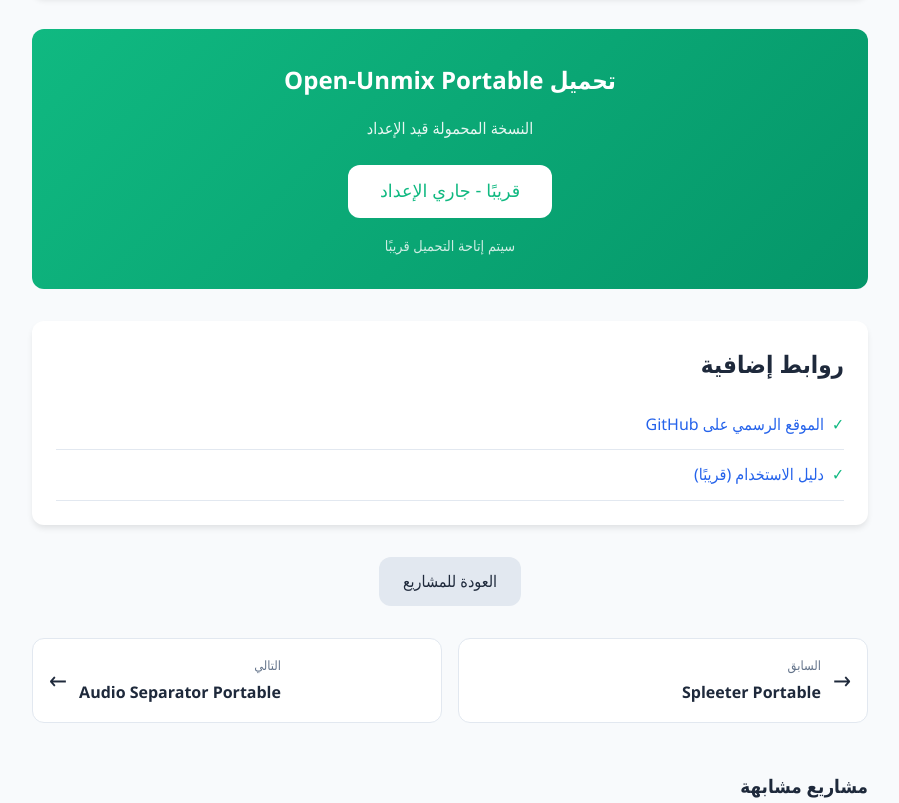
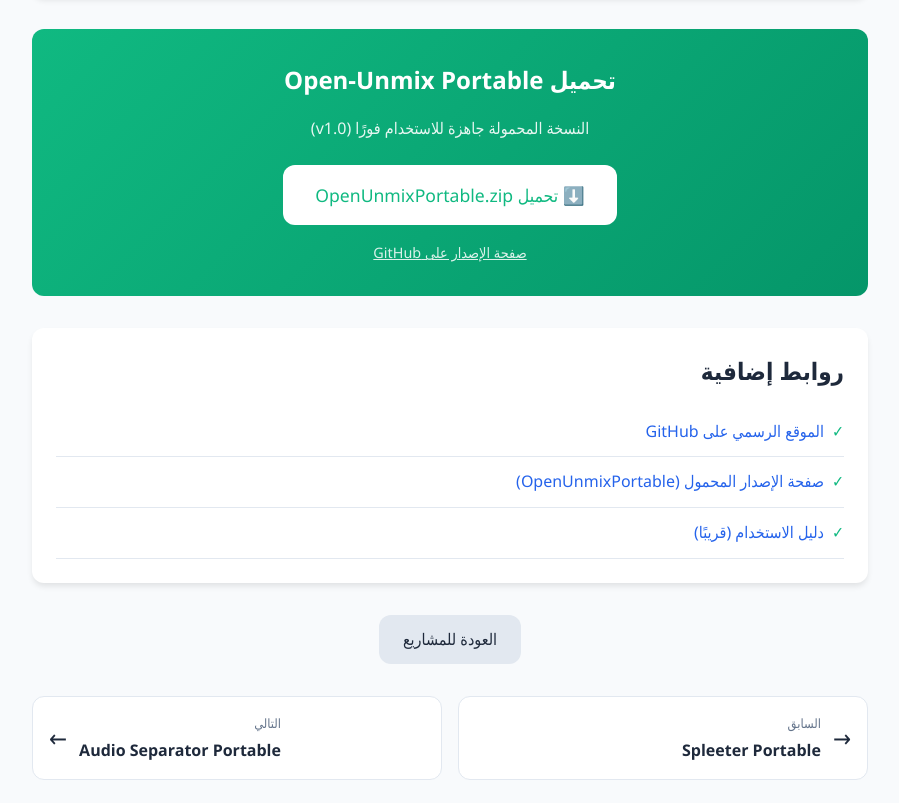
Before and after one commit to medhathamam/portable, a plain HTML site: page projects/open-unmix/index.html in a window 1280 px wide. Shown: the part 1286-2089 px from the top of the page, without its empty margins (190-1089 px from the left). Drawn offline with Linux system fonts and the light colour scheme; files whose address does not match are found by name.

Commit message:
Update status and download information in index.html

```diff
--- a/projects/open-unmix/index.html
+++ b/projects/open-unmix/index.html
@@ -47,6 +47,7 @@
             <ul class="navbar-menu">
                 <li><a href="../../index.html">الرئيسية</a></li>
                 <li><a href="../index.html">المشاريع</a></li>
+                <li><a href="../../releases/index.html">الإصدارات</a></li>
                 <li><a href="../../categories/audio.html">الصوت</a></li>
                 <li><a href="../../categories/ai.html">الذكاء الاصطناعي</a></li>
             </ul>
@@ -61,7 +62,7 @@
             <h1>Open-Unmix Portable</h1>
             <div class="project-meta">
                 <span>التصنيف: الصوت</span>
-                <span>الحالة: قريبًا</span>
+                <span>الحالة: جاهز للتحميل</span>
                 <span>الإصدار: v1.0</span>
             </div>
         </div>
@@ -74,7 +75,7 @@
                 توفر نماذج مدربة مسبقًا لفصل المسارات الصوتية بجودة عالية.
             </p>
             <p style="margin-top: 1rem;">
-                النسخة المحمولة ستحتوي على جميع الملفات اللازمة لتشغيل الأداة دون الحاجة لتثبيت Python أو المكتبات.
+                النسخة المحمولة تتيح لك تشغيل الأداة مباشرة دون الحاجة لتثبيت Python أو المكتبات.
             </p>
         </div>
 
@@ -105,13 +106,13 @@
         <div class="download-section">
             <h2>تحميل Open-Unmix Portable</h2>
             <p style="margin-bottom: 1.5rem; opacity: 0.9;">
-                النسخة المحمولة قيد الإعداد
+                النسخة المحمولة جاهزة للاستخدام فورًا (v1.0)
             </p>
-            <button class="btn" style="background: white; color: var(--secondary-color); font-size: 1.1rem; padding: 1rem 2rem;" disabled>
-                قريبًا - جاري الإعداد
-            </button>
-            <p style="margin-top: 1rem; font-size: 0.9rem; opacity: 0.8;">
-                سيتم إتاحة التحميل قريبًا
+            <a href="https://github.com/medhathamam/portable/releases/download/OpenUnmixPortable/OpenUnmixPortable.zip" class="btn" style="background: white; color: var(--secondary-color); font-size: 1.1rem; padding: 1rem 2rem; display: inline-block; text-decoration: none;">
+                ⬇️ تحميل OpenUnmixPortable.zip
+            </a>
+            <p style="margin-top: 1rem; font-size: 0.9rem; opacity: 0.85;">
+                <a href="https://github.com/medhathamam/portable/releases/tag/OpenUnmixPortable" target="_blank" style="color: inherit; text-decoration: underline;">صفحة الإصدار على GitHub</a>
             </p>
         </div>
 
@@ -120,6 +121,7 @@
             <h2>روابط إضافية</h2>
             <ul class="feature-list">
                 <li><a href="https://github.com/sigsep/open-unmix" target="_blank">الموقع الرسمي على GitHub</a></li>
+                <li><a href="https://github.com/medhathamam/portable/releases/tag/OpenUnmixPortable" target="_blank">صفحة الإصدار المحمول (OpenUnmixPortable)</a></li>
                 <li><a href="#" target="_blank">دليل الاستخدام (قريبًا)</a></li>
             </ul>
         </div>
```
